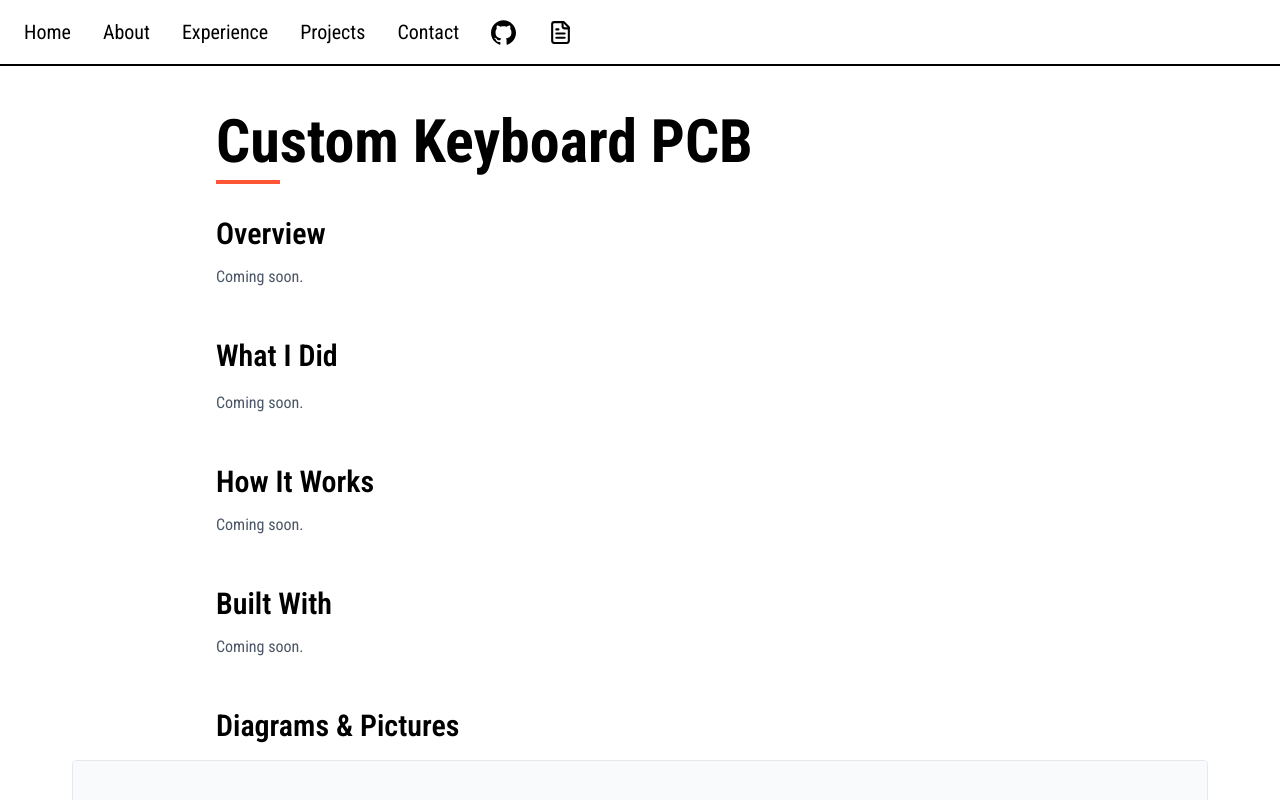
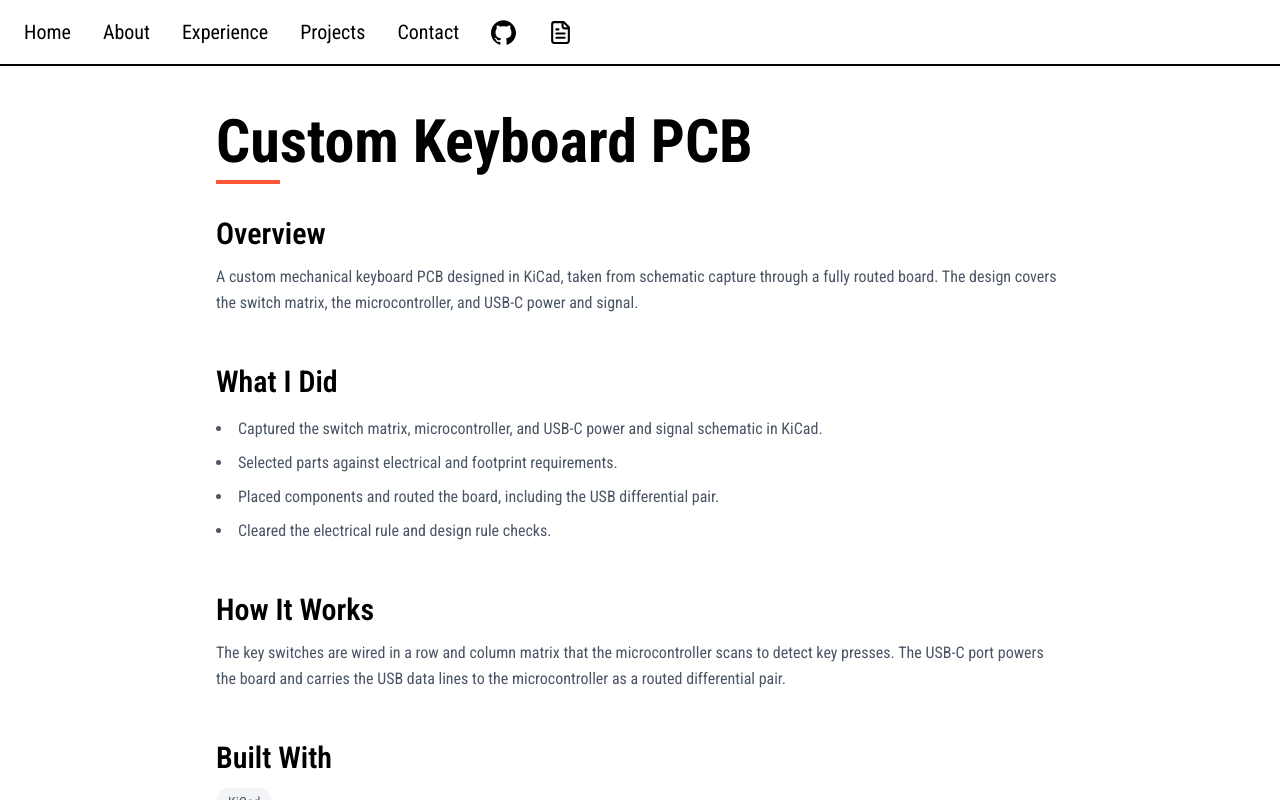
Before and after one commit to BrianCode9/brian-portfolio, a Next.js app: page /projects/keyboard-pcb in a window 1280 px wide. Shown: the top 800 px of the page. Built offline with nearby package versions, Linux system fonts and the light colour scheme.

Commit message:
Fill in keyboard PCB project page

```diff
--- a/src/app/projects/keyboard-pcb/page.tsx
+++ b/src/app/projects/keyboard-pcb/page.tsx
@@ -29,7 +29,9 @@ export default function ProjectPage() {
         <section className="mb-12">
           <h2 className="mb-3 text-2xl font-semibold md:text-3xl">Overview</h2>
           <p className="text-base leading-relaxed text-gray-600">
-            Coming soon.
+            A custom mechanical keyboard PCB designed in KiCad, taken from
+            schematic capture through a fully routed board. The design covers
+            the switch matrix, the microcontroller, and USB-C power and signal.
           </p>
         </section>
 
@@ -37,9 +39,20 @@ export default function ProjectPage() {
           <h2 className="mb-4 text-2xl font-semibold md:text-3xl">
             What I Did
           </h2>
-          <p className="text-base leading-relaxed text-gray-600">
-            Coming soon.
-          </p>
+          <ul className="list-inside list-disc space-y-2 text-base leading-relaxed text-gray-600">
+            <li>
+              Captured the switch matrix, microcontroller, and USB-C power and
+              signal schematic in KiCad.
+            </li>
+            <li>
+              Selected parts against electrical and footprint requirements.
+            </li>
+            <li>
+              Placed components and routed the board, including the USB
+              differential pair.
+            </li>
+            <li>Cleared the electrical rule and design rule checks.</li>
+          </ul>
         </section>
 
         <section className="mb-12">
@@ -47,7 +60,10 @@ export default function ProjectPage() {
             How It Works
           </h2>
           <p className="text-base leading-relaxed text-gray-600">
-            Coming soon.
+            The key switches are wired in a row and column matrix that the
+            microcontroller scans to detect key presses. The USB-C port powers
+            the board and carries the USB data lines to the microcontroller as a
+            routed differential pair.
           </p>
         </section>
 
@@ -55,9 +71,11 @@ export default function ProjectPage() {
           <h2 className="mb-3 text-2xl font-semibold md:text-3xl">
             Built With
           </h2>
-          <p className="text-base leading-relaxed text-gray-600">
-            Coming soon.
-          </p>
+          <div className="flex flex-wrap gap-2">
+            <span className="rounded-full bg-gray-100 px-3 py-1 text-sm text-gray-600">
+              KiCad
+            </span>
+          </div>
         </section>
 
         <ProjectGallery
```
